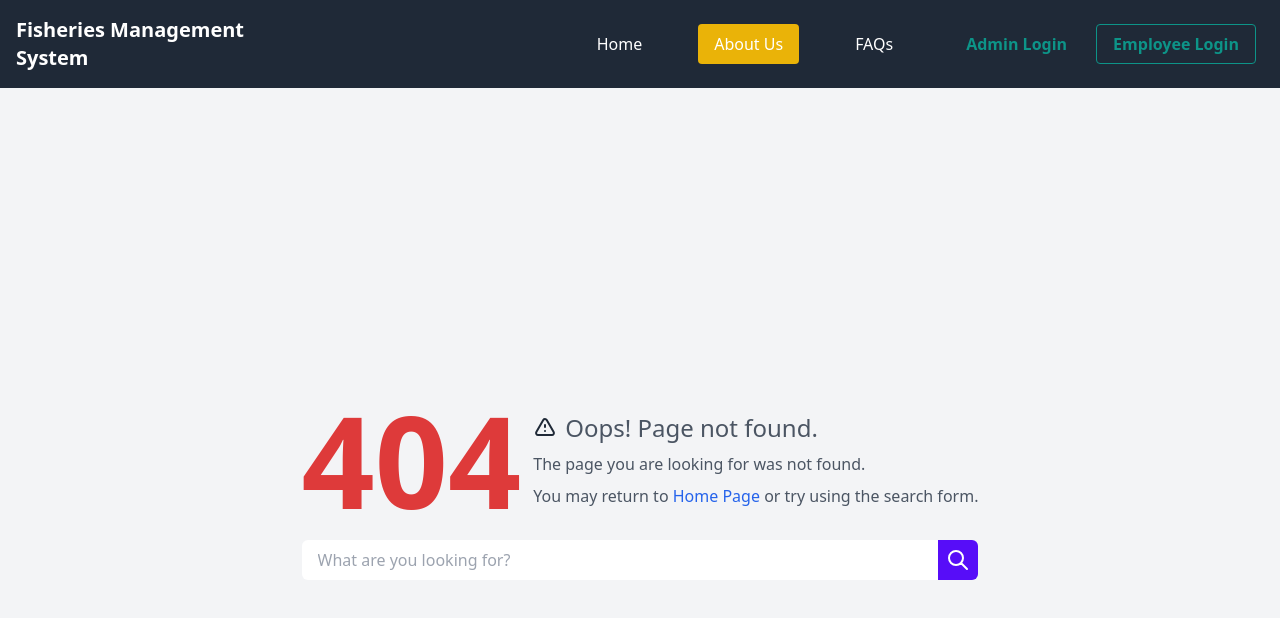
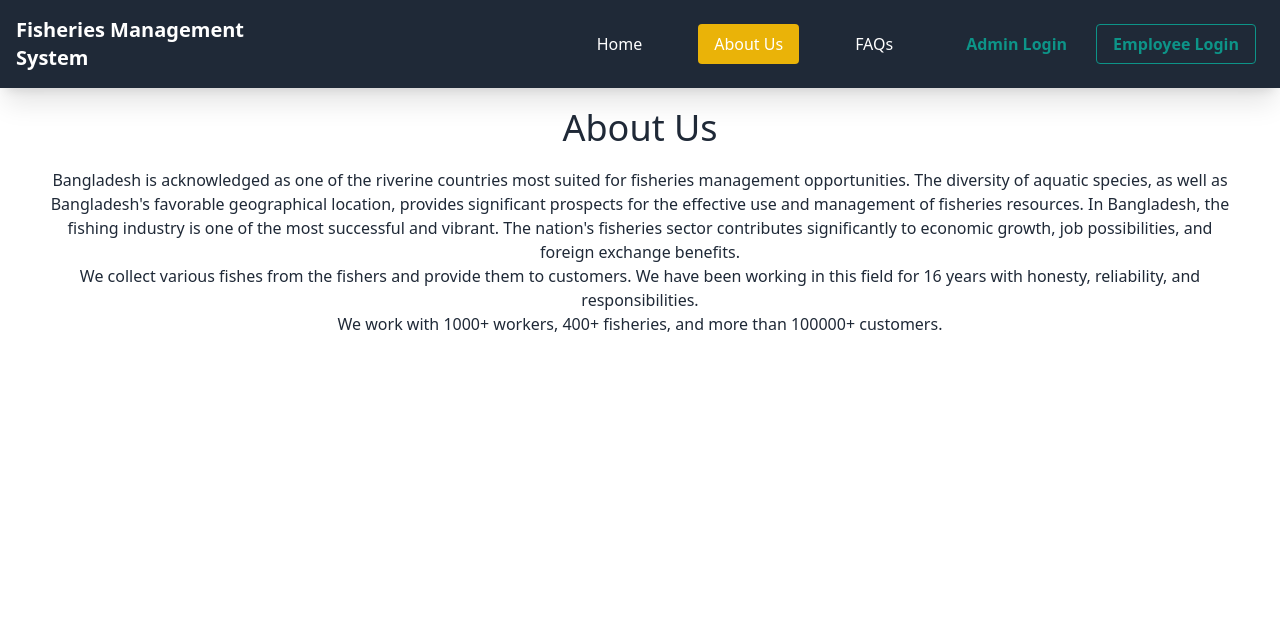
Before and after one commit to Fisheries-Management-System/fisheries-management-system-client, a React (Create React App) app: page /about in a window 1280 px wide. Shown: the top 618 px of the page. Built offline with nearby package versions, Linux system fonts and the light colour scheme.

Commit message:
about page done

```diff
--- a/src/App.js
+++ b/src/App.js
@@ -1,4 +1,5 @@
 import { Route, Routes, useLocation } from "react-router-dom";
+import About from "./Pages/About/About";
 import Home from "./Pages/HomePage/Home/Home";
 import Header from "./Pages/SharedPages/Header/Header";
 import PageNotFound from "./Pages/SharedPages/PageNotFound/PageNotFound";
@@ -11,6 +12,7 @@ function App() {
         <Routes>
           <Route path="/" element={<Home />} />
           <Route path="*" element={<PageNotFound />} />
+          <Route path="/about" element={<About />} />
         </Routes>
       </div>
     </>
--- /dev/null
+++ b/src/Pages/About/About.js
@@ -0,0 +1,37 @@
+import React from "react";
+
+const About = () => {
+  return (
+    <>
+      <h1 className="text-center text-4xl my-5">About Us</h1>
+      <div
+        className="mx-10"
+
+      >
+        <div>
+          <p className="text-center">
+            Bangladesh is acknowledged as one of the riverine countries most
+            suited for fisheries management opportunities. The diversity of
+            aquatic species, as well as Bangladesh's favorable geographical
+            location, provides significant prospects for the effective use and
+            management of fisheries resources. In Bangladesh, the fishing
+            industry is one of the most successful and vibrant. The nation's
+            fisheries sector contributes significantly to economic growth, job
+            possibilities, and foreign exchange benefits.
+          </p>
+          <p className="text-center">
+            We collect various fishes from the fishers and provide them to
+            customers. We have been working in this field for 16 years with
+            honesty, reliability, and responsibilities.{" "}
+          </p>
+          <p className="text-center">
+            We work with 1000+ workers, 400+ fisheries, and more than 100000+
+            customers.{" "}
+          </p>
+        </div>
+      </div>
+    </>
+  );
+};
+
+export default About;
```
